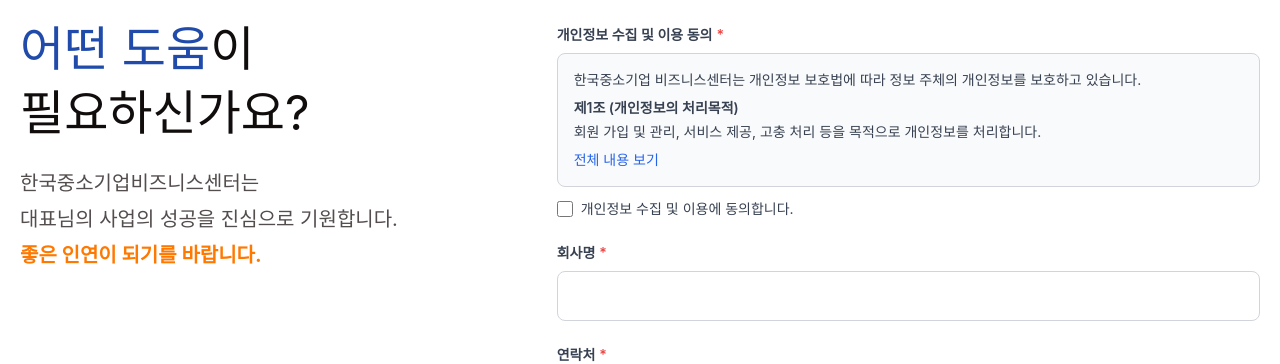
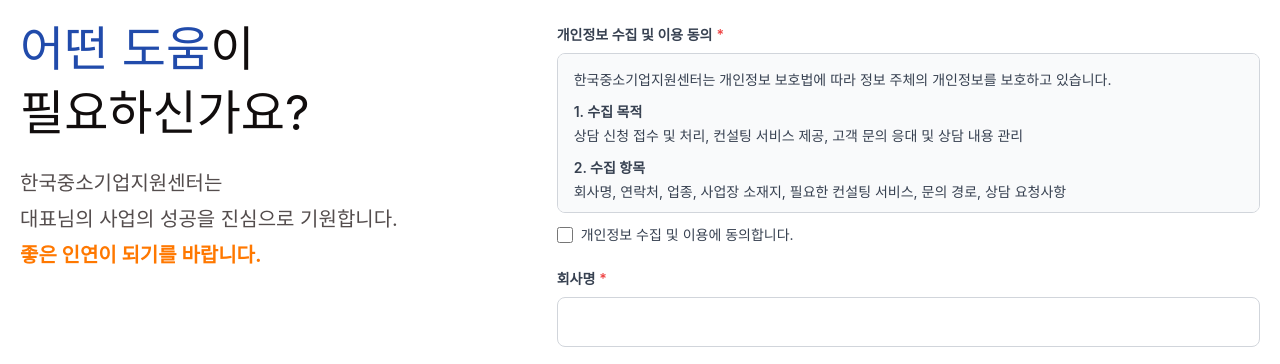
Before and after one commit to Leejieok/kcscbiz-homepage, a React (Vite) app: page /contact in a window 1280 px wide. Shown: the part 371-735 px from the top of the page. Built offline with nearby package versions, Linux system fonts and the light colour scheme; a web font is replaced by a local one.

Commit message:
feat: 저장

```diff
--- a/src/components/contact/ConsultationForm.tsx
+++ b/src/components/contact/ConsultationForm.tsx
@@ -24,7 +24,6 @@
     privacyAgreed: false,
   });
 
-  const [showPrivacy, setShowPrivacy] = useState(false);
   const [isSubmitting, setIsSubmitting] = useState(false);
 
   const handleCheckboxChange = (field: 'services' | 'referralSource', value: string) => {
@@ -154,7 +153,7 @@
                 </h6>
 
                 <p className="text-lg md:text-xl text-[#544d4d] leading-[2.2] mb-2">
-                  한국중소기업비즈니스센터는
+                  한국중소기업지원센터는
                 </p>
                 <p className="text-lg md:text-xl text-[#544d4d] leading-[2.2] mb-2">
                   대표님의 사업의 성공을 진심으로 기원합니다.
@@ -175,20 +174,29 @@
                     <span className="text-red-500 ml-1">*</span>
                   </label>
                   <div className="border border-gray-300 rounded-lg p-4 max-h-40 overflow-y-auto bg-gray-50 text-sm text-gray-700 mb-3">
+                    <p className="mb-3">
+                      한국중소기업지원센터는 개인정보 보호법에 따라 정보 주체의 개인정보를 보호하고 있습니다.
+                    </p>
+
+                    <p className="font-semibold mb-1">1. 수집 목적</p>
+                    <p className="mb-3">
+                      상담 신청 접수 및 처리, 컨설팅 서비스 제공, 고객 문의 응대 및 상담 내용 관리
+                    </p>
+
+                    <p className="font-semibold mb-1">2. 수집 항목</p>
+                    <p className="mb-3">
+                      회사명, 연락처, 업종, 사업장 소재지, 필요한 컨설팅 서비스, 문의 경로, 상담 요청사항
+                    </p>
+
+                    <p className="font-semibold mb-1">3. 보유 및 이용 기간</p>
+                    <p className="mb-3">
+                      상담 완료 후 3년간 보관하며, 보유 기간이 경과하면 지체 없이 파기합니다.
+                    </p>
+
+                    <p className="font-semibold mb-1">4. 동의 거부 시 불이익</p>
                     <p className="mb-2">
-                      한국중소기업 비즈니스센터는 개인정보 보호법에 따라 정보 주체의 개인정보를 보호하고 있습니다.
+                      개인정보 수집 및 이용 동의를 거부하실 수 있으며, 거부 시 상담 신청 서비스 이용이 제한됩니다.
                     </p>
-                    <p className="font-semibold mb-1">제1조 (개인정보의 처리목적)</p>
-                    <p className="mb-2">
-                      회원 가입 및 관리, 서비스 제공, 고충 처리 등을 목적으로 개인정보를 처리합니다.
-                    </p>
-                    <button
-                      type="button"
-                      onClick={() => setShowPrivacy(!showPrivacy)}
-                      className="text-blue-600 hover:underline text-sm"
-                    >
-                      {showPrivacy ? '간략히 보기' : '전체 내용 보기'}
-                    </button>
                   </div>
                   <div className="flex items-center">
                     <input
--- a/src/components/form/ApplicationForm.tsx
+++ b/src/components/form/ApplicationForm.tsx
@@ -120,19 +120,29 @@
               <span className="text-red-500 ml-1">*</span>
             </label>
             <div className="border border-gray-300 rounded-lg p-4 max-h-64 overflow-y-auto bg-gray-50 text-sm leading-relaxed">
-              <p className="mb-4">한국중소기업지원센터(이하 '회사'라 한다)는 개인정보 보호법 제30조에 따라 정보 주체의 개인정보를 보호하고 이와 관련한 고충을 신속하고 원활하게 처리할 수 있도록 하기 위하여 다음과 같이 개인정보 처리지침을 수립, 공개합니다.</p>
+              <p className="mb-3">
+                한국중소기업지원센터는 개인정보 보호법에 따라 정보 주체의 개인정보를 보호하고 있습니다.
+              </p>
 
-              <p className="font-bold mb-2">제1조 (개인정보의 처리목적)</p>
-              <p className="mb-4">한국중소기업지원센터는 다음의 목적을 위하여 개인정보를 처리합니다. 처리하고 있는 개인정보는 다음의 목적 이외의 용도로는 이용되지 않으며, 이용 목적이 변경되는 경우에는 개인정보보호법 제18조에 따라 별도의 동의를 받는 등 필요한 조치를 이행할 예정입니다.</p>
+              <p className="font-semibold mb-1">1. 수집 목적</p>
+              <p className="mb-3">
+                상담 신청 접수 및 처리, 컨설팅 서비스 제공, 고객 문의 응대 및 상담 내용 관리
+              </p>
 
-              <p className="mb-2">1. 홈페이지 회원 가입 및 관리</p>
-              <p className="mb-4">회원 가입 의사 확인, 회원제 서비스 제공에 따른 본인 식별․인증, 회원자격 유지․관리, 제한적 본인확인제 시행에 따른 본인확인, 서비스 부정 이용 방지, 만 14세 미만 아동의 개인정보처리 시 법정대리인의 동의 여부 확인, 각종 고지․통지, 고충 처리 등을 목적으로 개인정보를 처리합니다.</p>
+              <p className="font-semibold mb-1">2. 수집 항목</p>
+              <p className="mb-3">
+                회사명, 연락처, 업종, 사업장 소재지, 필요한 컨설팅 서비스, 문의 경로, 상담 요청사항
+              </p>
 
-              <p className="mb-2">2. 재화 또는 서비스 제공</p>
-              <p className="mb-4">물품 배송, 서비스 제공, 계약서 및 청구서 발송, 콘텐츠 제공, 맞춤서비스 제공, 본인인증, 연령인증, 요금 결제 및 정산, 채권추심 등을 목적으로 개인정보를 처리합니다.</p>
+              <p className="font-semibold mb-1">3. 보유 및 이용 기간</p>
+              <p className="mb-3">
+                상담 완료 후 3년간 보관하며, 보유 기간이 경과하면 지체 없이 파기합니다.
+              </p>
 
-              <p className="mb-2">3. 고충 처리</p>
-              <p className="mb-4">민원인의 신원 확인, 민원사항 확인, 사실조사를 위한 연락․통지, 처리 결과 통보 등의 목적으로 개인정보를 처리합니다.</p>
+              <p className="font-semibold mb-1">4. 동의 거부 시 불이익</p>
+              <p className="mb-2">
+                개인정보 수집 및 이용 동의를 거부하실 수 있으며, 거부 시 상담 신청 서비스 이용이 제한됩니다.
+              </p>
             </div>
             <div className="mt-3">
               <label className="flex items-center cursor-pointer">
```
